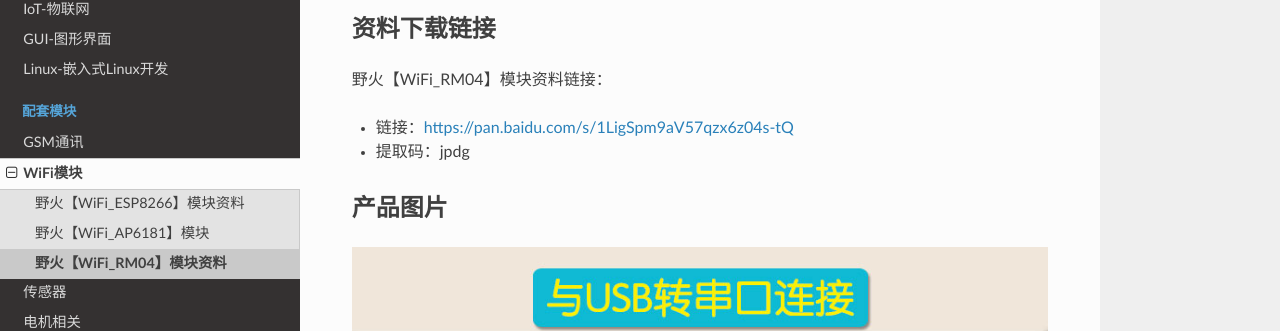
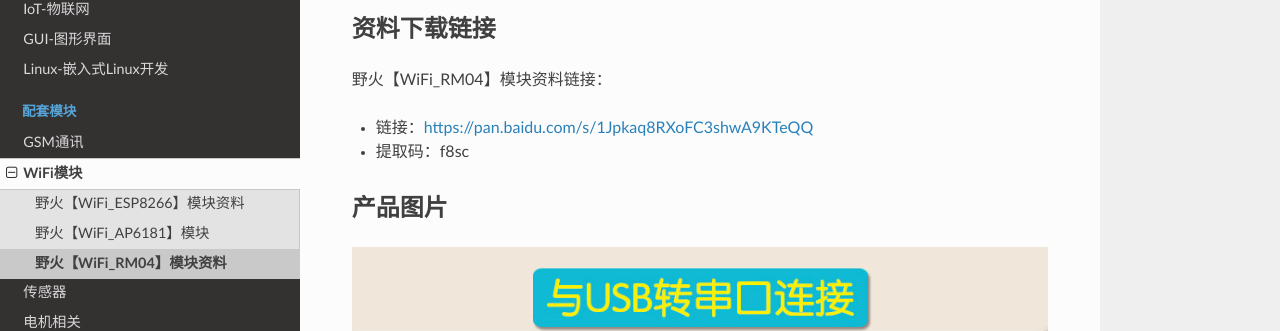
Before and after one commit to Embedfire/ebf_products, a Sphinx documentation site: the page built from documentation/module/wifi/rm04.rst, in a window 1280 px wide and 1179 px high. Shown: the part 159-490 px from the top of the window. Built offline with Sphinx 7.4.7 and the Read the Docs theme 2.0.0, drawn with Linux system fonts in a browser that asks for light colours; pages that are not in the unit, such as notebooks, are missing from menus.

Commit message:
Update rm04.rst

```diff
--- a/documentation/module/wifi/rm04.rst
+++ b/documentation/module/wifi/rm04.rst
@@ -7,8 +7,8 @@
 
 野火【WiFi_RM04】模块资料链接：
 
-- 链接：https://pan.baidu.com/s/1LigSpm9aV57qzx6z04s-tQ
-- 提取码：jpdg
+- 链接：https://pan.baidu.com/s/1Jpkaq8RXoFC3shwA9KTeQQ
+- 提取码：f8sc
 
 产品图片
 --------
```
